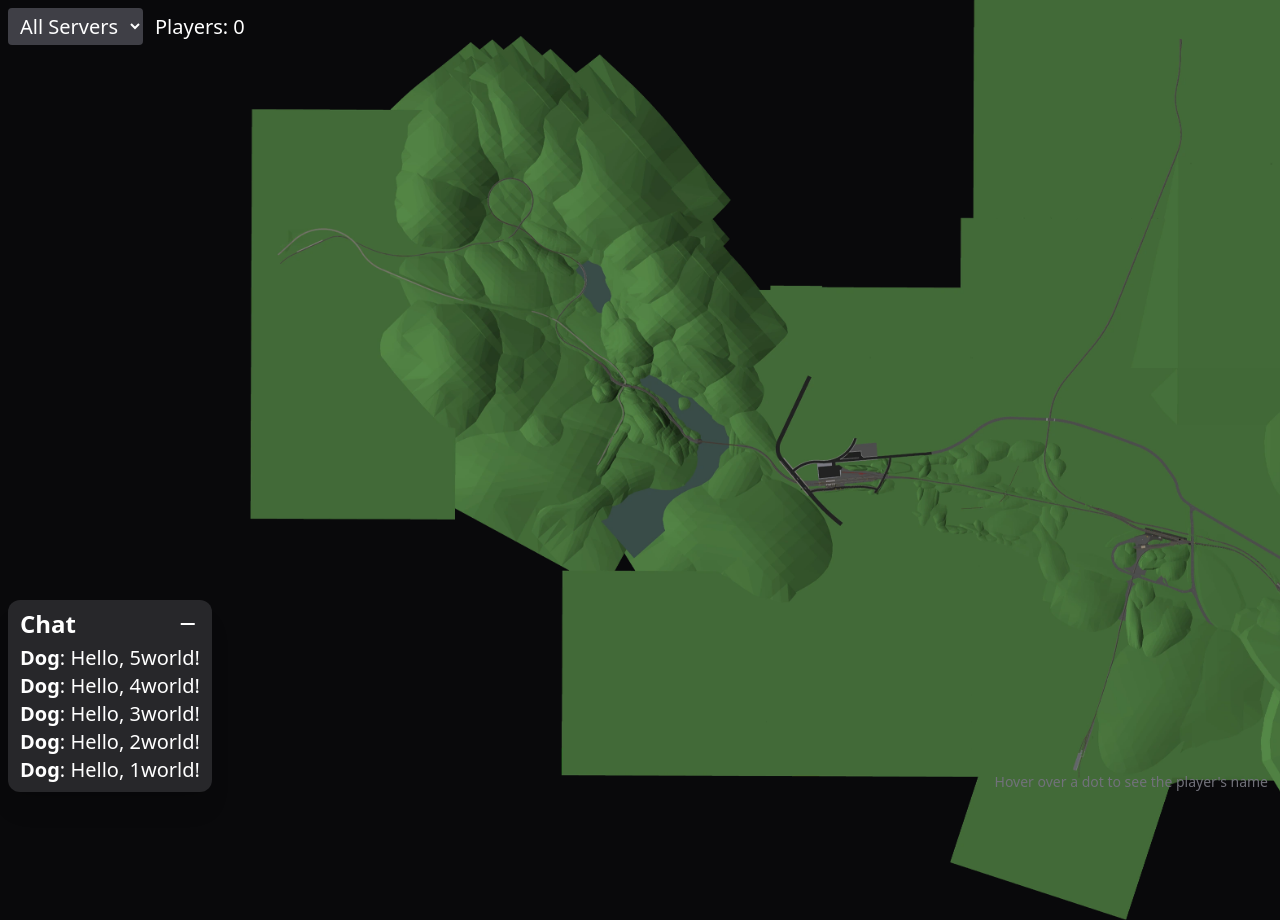
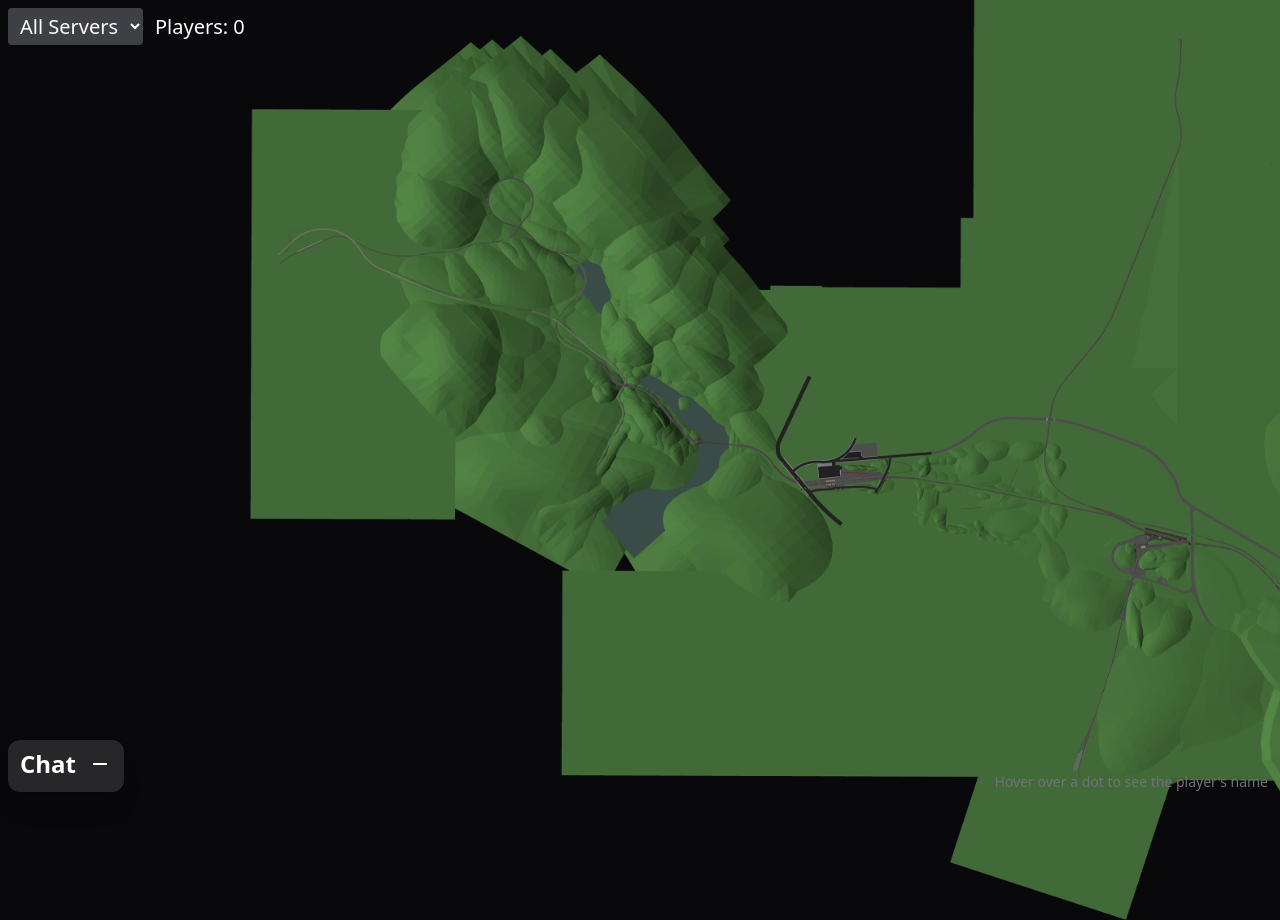
Before and after one commit to Zan1456/dovedale-map, a website: page public/index.html in a window 1280 px wide. Shown: the top 920 px of the page. Drawn offline with nearby package versions, Linux system fonts and the light colour scheme.

Commit message:
Remove placeholder chat messages

```diff
--- a/public/index.html
+++ b/public/index.html
@@ -27,13 +27,7 @@
 					<i class="material-symbols-outlined">remove</i>
 				</button>
 			</div>
-			<ul id="chat-list" class="flex flex-col">
-				<li><span class="font-bold">Dog</span>: Hello, 5world!</li>
-				<li><span class="font-bold">Dog</span>: Hello, 4world!</li>
-				<li><span class="font-bold">Dog</span>: Hello, 3world!</li>
-				<li><span class="font-bold">Dog</span>: Hello, 2world!</li>
-				<li><span class="font-bold">Dog</span>: Hello, 1world!</li>
-			</ul>
+			<ul id="chat-list" class="flex flex-col"></ul>
 		</div>
 
 		<dialog
```
